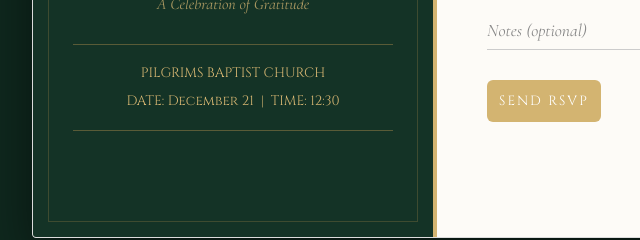
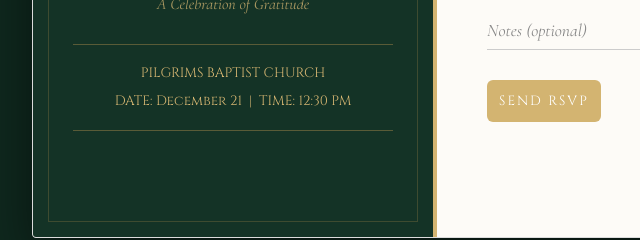
Before and after one commit to JDADonato/Youth-Thanksgiving-RSVP, a plain HTML site: page index.html in a window 1280 px wide. Shown: the part 437-677 px from the top of the page, 158-798 px from the left. Drawn offline with nearby package versions, Linux system fonts and the light colour scheme.

Commit message:
Update event time format in index.html

```diff
--- a/index.html
+++ b/index.html
@@ -186,7 +186,7 @@
 
             <div class="details">
                 PILGRIMS BAPTIST CHURCH<br>
-                DATE: December 21 &nbsp;|&nbsp; TIME: 12:30
+                DATE: December 21 &nbsp;|&nbsp; TIME: 12:30 PM
             </div>
         </div>
 
```
